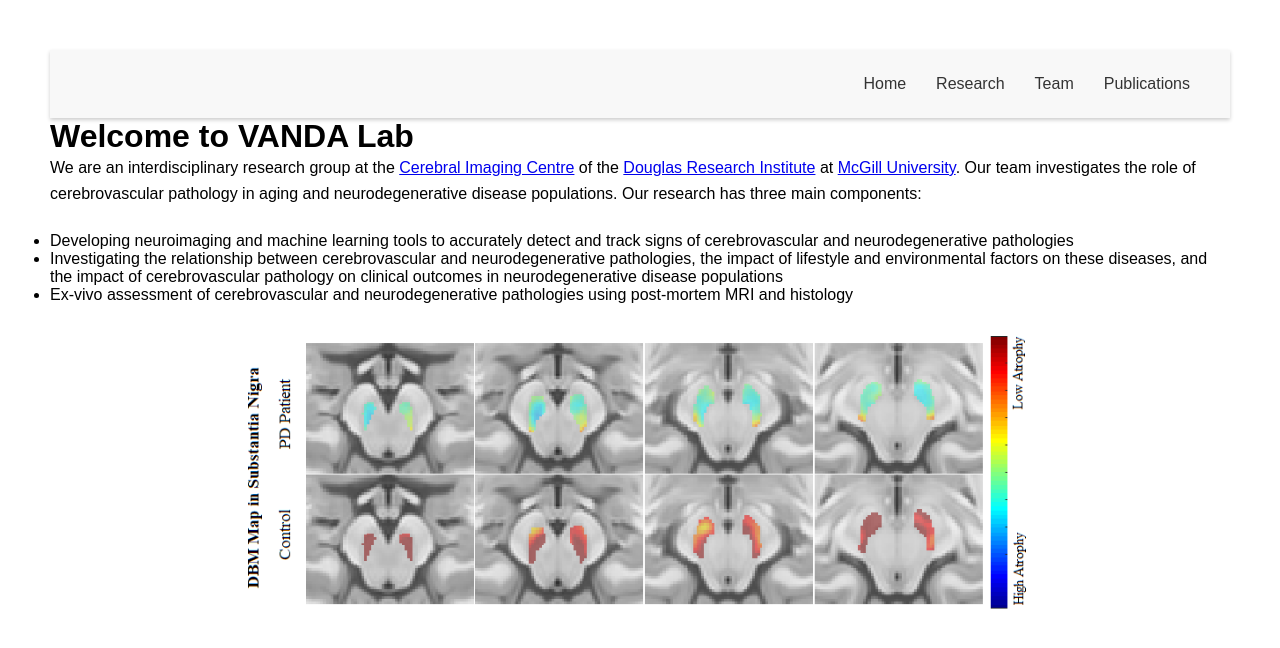
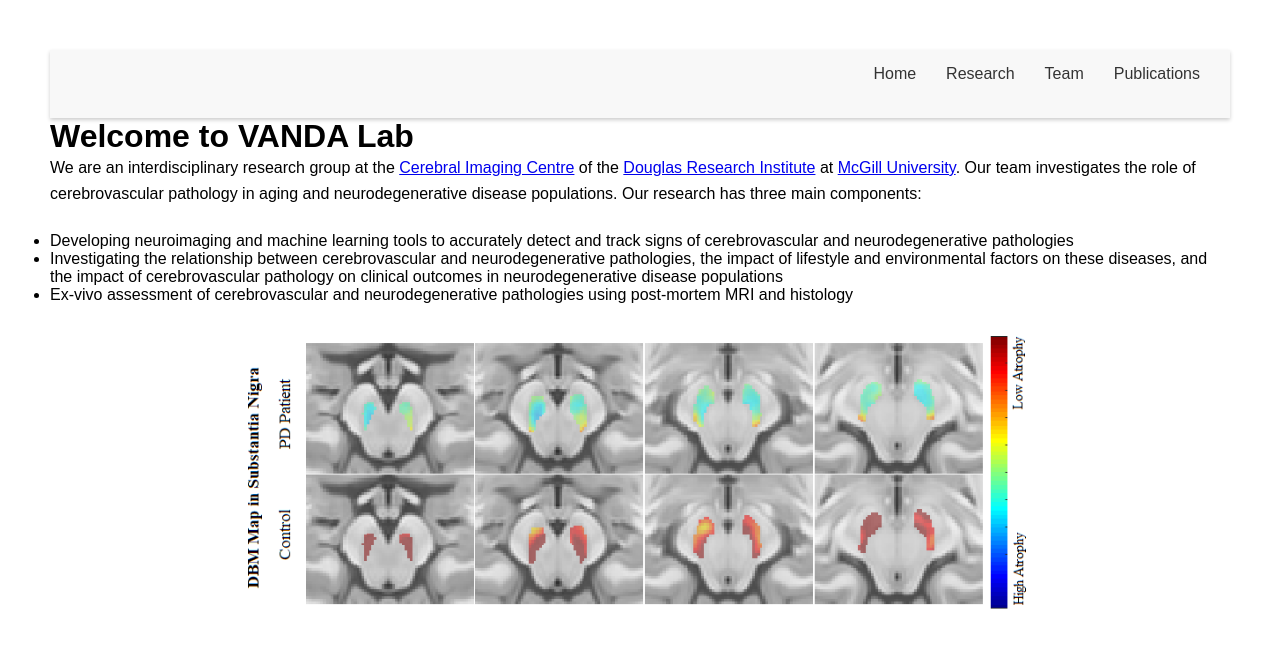
Before and after one commit to VANDAlab/VANDAlab.github.io, a Jekyll site: the page index.html, which Jekyll copies as it is, in a window 1280 px wide. Shown: the top 648 px of the page. Built offline with Jekyll 4.4.1, drawn with Linux system fonts in a browser that asks for light colours.

Commit message:
Update style.css

```diff
--- a/assets/css/style.css
+++ b/assets/css/style.css
@@ -87,13 +87,14 @@
 /* Navbar styles */
 .navbar {
   background-color: #f8f8f8; /* Adjust the color as desired */
-  padding: 20px; /* Adjust the padding as desired */
+  padding: 10px; /* Adjust the padding as desired */
   box-shadow: 0 2px 4px rgba(0, 0, 0, 0.2); /* Optional: add a subtle shadow */
 }
 
 .tabs {
   display: flex;
   justify-content: right; /* Optional: center the tabs */
+  margin-bottom: 20px; /* Adjust this value to increase or decrease the space between the tabs and the text */
 }
 
 .tabs a {
```
